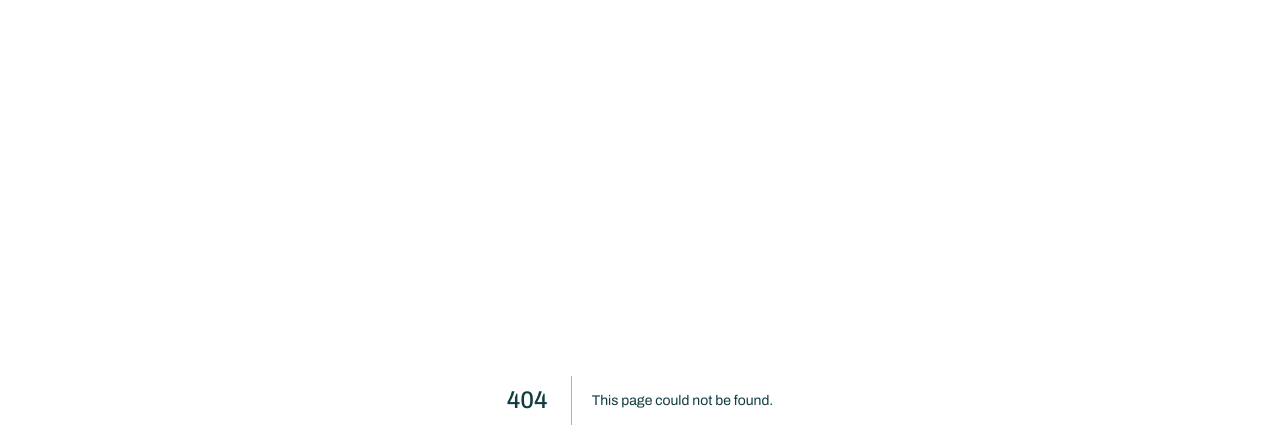
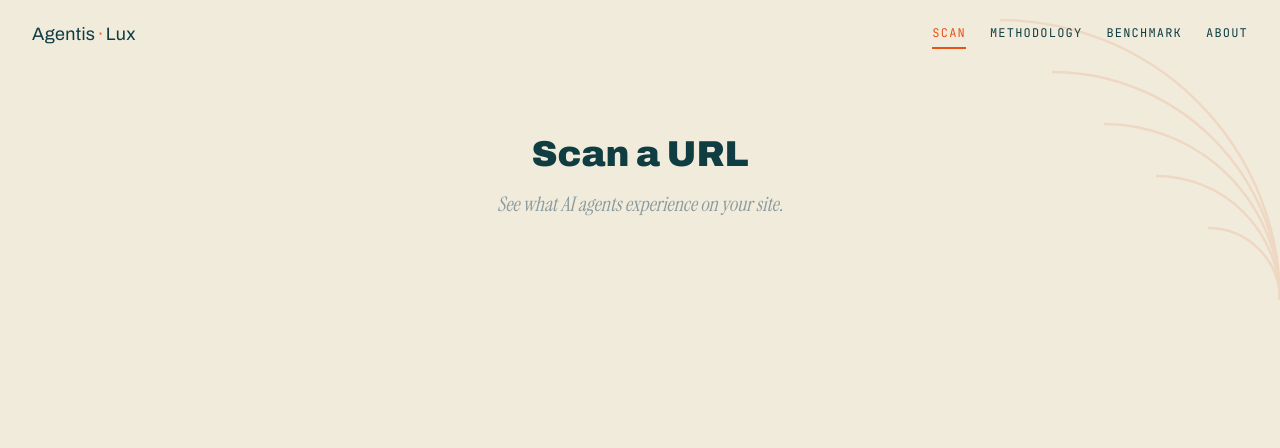
Before and after one commit to earlgreyhot1701D/perseus-clew, a Next.js app in the folder frontend/: page /scan in a window 1280 px wide. Before the commit this address had no page. Shown: the top 448 px of the page. Built offline with nearby package versions, Linux system fonts and the light colour scheme.

Commit message:
feat(1B): app shell + /scan route skeleton (AppNav, ArcDecoration, Button)

```diff
--- /dev/null
+++ b/frontend/app/scan/page.module.css
@@ -0,0 +1,52 @@
+/**
+ * /scan page styles.
+ * Visual reference: mockups/agentislux-app.html scan-input-view frame.
+ * All values from tokens.css.
+ */
+
+.frame {
+  position: relative;
+  min-height: 100vh;
+  overflow: hidden;
+}
+
+.content {
+  max-width: var(--max-width-narrow);
+  margin: 0 auto;
+  padding: var(--space-16) var(--space-8);
+  position: relative;
+  z-index: 1;
+}
+
+.placeholder {
+  text-align: center;
+}
+
+.heading {
+  font-family: var(--font-display);
+  font-size: var(--text-4xl);
+  color: var(--text-primary);
+  margin-bottom: var(--space-3);
+}
+
+.subtext {
+  font-family: var(--font-serif);
+  font-style: italic;
+  font-size: var(--text-xl);
+  color: var(--text-muted);
+  margin-bottom: var(--space-10);
+}
+
+@media (max-width: 600px) {
+  .content {
+    padding: var(--space-10) var(--space-4);
+  }
+
+  .heading {
+    font-size: var(--text-3xl);
+  }
+
+  .subtext {
+    font-size: var(--text-lg);
+  }
+}
--- /dev/null
+++ b/frontend/app/scan/page.tsx
@@ -0,0 +1,35 @@
+/**
+ * /scan route: the scan input view.
+ *
+ * Slice 1: renders the app shell (AppNav + ArcDecoration + layout frame).
+ * The actual scan input component is added in slice 2.
+ *
+ * Visual reference: mockups/agentislux-app.html "View 1: Scan Input"
+ */
+
+import AppNav from '@/components/shell/AppNav';
+import ArcDecoration from '@/components/shell/ArcDecoration';
+import styles from './page.module.css';
+
+export default function ScanPage() {
+  return (
+    <div className={styles.frame}>
+      <AppNav />
+      <ArcDecoration
+        size={300}
+        color="var(--accent)"
+        arcs={5}
+        opacity={0.12}
+      />
+      <main className={styles.content}>
+        <div className={styles.placeholder}>
+          <h1 className={styles.heading}>Scan a URL</h1>
+          <p className={styles.subtext}>
+            See what AI agents experience on your site.
+          </p>
+          {/* Scan input component added in Block 1B slice 2 */}
+        </div>
+      </main>
+    </div>
+  );
+}
--- /dev/null
+++ b/frontend/components/shell/AppNav.module.css
@@ -0,0 +1,70 @@
+/**
+ * AppNav styles.
+ * Visual reference: mockups/agentislux-app.html .app-nav
+ * All values from tokens.css.
+ */
+
+.nav {
+  display: flex;
+  align-items: center;
+  justify-content: space-between;
+  padding: var(--space-5) var(--space-8);
+  flex-wrap: wrap;
+  gap: var(--space-4);
+}
+
+.wordmark {
+  font-family: var(--font-display);
+  font-size: var(--text-lg);
+  color: var(--text-primary);
+  text-decoration: none;
+  letter-spacing: 0.02em;
+}
+
+.dot {
+  color: var(--accent);
+  margin: 0 2px;
+}
+
+.navRight {
+  display: flex;
+  gap: var(--space-6);
+  align-items: center;
+  flex-wrap: wrap;
+}
+
+.navLink {
+  font-family: var(--font-mono);
+  font-size: var(--text-xs);
+  text-transform: uppercase;
+  letter-spacing: 0.1em;
+  color: var(--text-primary);
+  text-decoration: none;
+  padding: var(--space-1) 0;
+  border-bottom: 2px solid transparent;
+  transition: border-color var(--transition-fast), color var(--transition-fast);
+  cursor: default;
+}
+
+a.navLink {
+  cursor: pointer;
+}
+
+a.navLink:hover {
+  border-bottom-color: var(--accent);
+}
+
+.active {
+  color: var(--accent);
+  border-bottom-color: var(--accent);
+}
+
+@media (max-width: 600px) {
+  .nav {
+    padding: var(--space-4) var(--space-4);
+  }
+
+  .navRight {
+    gap: var(--space-4);
+  }
+}
--- /dev/null
+++ b/frontend/components/shell/AppNav.tsx
@@ -0,0 +1,59 @@
+'use client';
+
+/**
+ * AppNav: top navigation bar for the Agentis Lux app views.
+ *
+ * Wordmark left, nav links right. Active route highlighted with sienna underline.
+ * STUB links (Methodology, Benchmark, About) are non-navigating until those
+ * routes are built in Block 1L.
+ *
+ * Visual reference: mockups/agentislux-app.html .app-nav
+ */
+
+import Link from 'next/link';
+import { usePathname } from 'next/navigation';
+import styles from './AppNav.module.css';
+
+const LIVE_LINKS = [
+  { label: 'Scan', href: '/scan' }
+];
+
+const STUB_LINKS = [
+  { label: 'Methodology' },
+  { label: 'Benchmark' },
+  { label: 'About' }
+];
+
+export default function AppNav() {
+  const pathname = usePathname();
+
+  return (
+    <nav className={styles.nav} aria-label="Main navigation">
+      <Link href="/" className={styles.wordmark} aria-label="Agentis Lux home">
+        <span>Agentis<span className={styles.dot}>·</span>Lux</span>
+      </Link>
+
+      <div className={styles.navRight}>
+        {LIVE_LINKS.map(({ label, href }) => (
+          <Link
+            key={label}
+            href={href}
+            className={`${styles.navLink} ${pathname === href || pathname?.startsWith(href + '/') ? styles.active : ''}`}
+          >
+            {label}
+          </Link>
+        ))}
+
+        {STUB_LINKS.map(({ label }) => (
+          <span
+            key={label}
+            className={styles.navLink}
+            aria-disabled="true"
+          >
+            {label}
+          </span>
+        ))}
+      </div>
+    </nav>
+  );
+}
--- /dev/null
+++ b/frontend/components/shell/ArcDecoration.module.css
@@ -0,0 +1,16 @@
+/**
+ * ArcDecoration styles.
+ * Positioned absolutely by default; parent must be position:relative.
+ */
+
+.arcDecoration {
+  position: absolute;
+  top: 0;
+  right: 0;
+  pointer-events: none;
+}
+
+.svg {
+  width: 100%;
+  height: 100%;
+}
--- /dev/null
+++ b/frontend/components/shell/ArcDecoration.tsx
@@ -0,0 +1,61 @@
+/**
+ * ArcDecoration: reusable concentric-arc SVG decoration.
+ *
+ * The Wyman signature pattern. Renders quarter-arcs emanating from a corner.
+ * Purely decorative (aria-hidden).
+ *
+ * Visual reference: mockups/agentislux-app.html .arc-decoration
+ */
+
+import styles from './ArcDecoration.module.css';
+
+interface ArcDecorationProps {
+  size?: number;
+  color?: string;
+  arcs?: number;
+  opacity?: number;
+  className?: string;
+}
+
+export default function ArcDecoration({
+  size = 300,
+  color = 'var(--accent)',
+  arcs = 5,
+  opacity = 0.18,
+  className = ''
+}: ArcDecorationProps) {
+  // Generate concentric arc paths from bottom-right corner
+  const paths = [];
+  const step = Math.floor((size - 40) / arcs);
+
+  for (let i = 0; i < arcs; i++) {
+    const radius = size - (i * step) - 20;
+    if (radius <= 0) break;
+    const endX = size - radius;
+    const endY = size - radius;
+    paths.push(
+      <path
+        key={i}
+        d={`M ${size} ${size} A ${radius} ${radius} 0 0 0 ${endX} ${endY}`}
+      />
+    );
+  }
+
+  return (
+    <div
+      className={`${styles.arcDecoration} ${className}`}
+      style={{ width: size, height: size, opacity }}
+      aria-hidden="true"
+    >
+      <svg
+        viewBox={`0 0 ${size} ${size}`}
+        xmlns="http://www.w3.org/2000/svg"
+        className={styles.svg}
+      >
+        <g fill="none" stroke={color} strokeWidth="2.5">
+          {paths}
+        </g>
+      </svg>
+    </div>
+  );
+}
```
Also changed, not shown: frontend/components/common/Button.module.css (added, +57 -0 lines), frontend/components/common/Button.tsx (added, +44 -0 lines).
